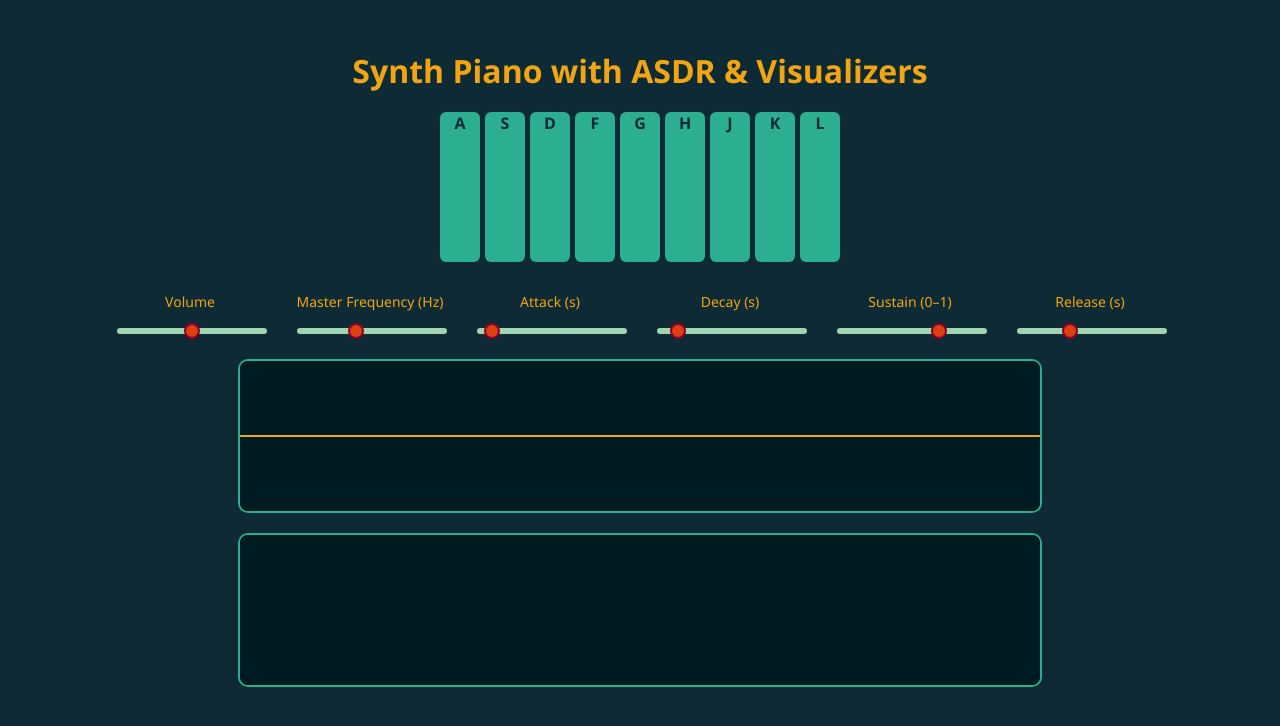
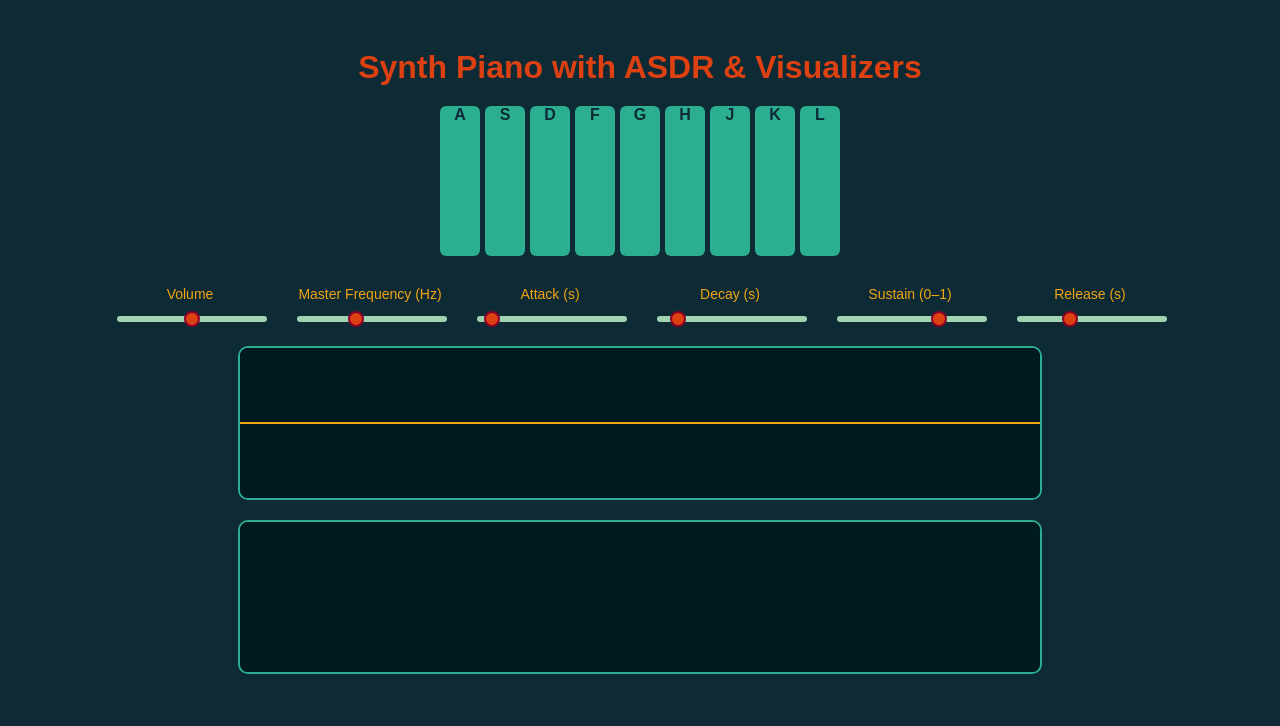
Before and after one commit to LeoBarassi/physics, a website: page keyboard-player.html in a window 1280 px wide. Drawn offline with Linux system fonts and the light colour scheme.

Commit message:
Update keyboard-player.html

```diff
--- a/keyboard-player.html
+++ b/keyboard-player.html
@@ -2,18 +2,18 @@
 <html lang="en">
 <head>
   <meta charset="UTF-8" />
-  <title>Synth Piano with ASDR + Visualizers</title>
+  <title>Synth Piano</title>
   <style>
     body {
       background: #0D2A35;
       color: #A1D4B1;
-      font-family: 'Segoe UI', sans-serif;
+      font-family: 'bauhaus', sans-serif;
       padding: 20px;
       text-align: center;
     }
 
     h1 {
-      color: #F1A512;
+      color: #dd4111;
       margin-bottom: 20px;
     }
 
```
